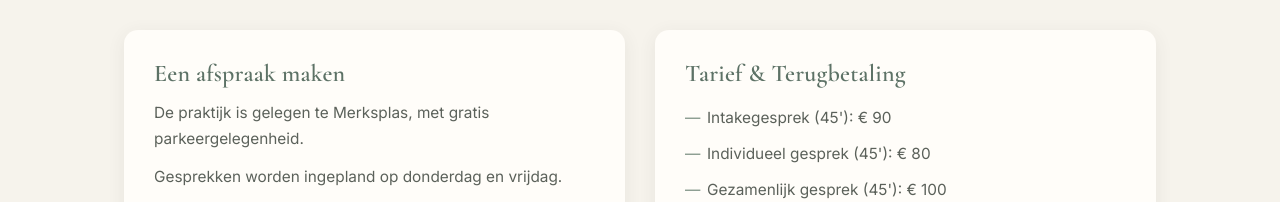
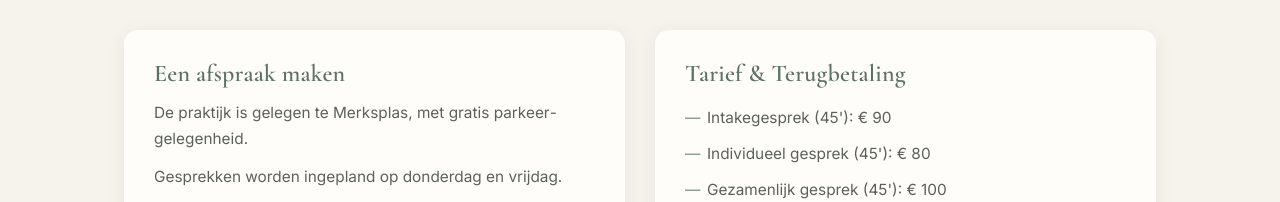
Before and after one commit to willemlenaerts/praktijknoemiejacobs, a plain HTML site: page index.html in a window 1280 px wide. Shown: the part 2280-2482 px from the top of the page. Drawn offline with nearby package versions, Linux system fonts and the light colour scheme.

Commit message:
soft hyphen

```diff
--- a/index.html
+++ b/index.html
@@ -820,7 +820,7 @@
       <div class="praktisch-grid">
         <div class="info-block links">
           <h3>Een afspraak maken</h3>
-          <p>De praktijk is gelegen te Merksplas, met gratis parkeergelegenheid.</p>
+          <p>De praktijk is gelegen te Merksplas, met gratis parkeer&shy;gelegenheid.</p>
           <p>Gesprekken worden ingepland op donderdag en vrijdag.</p>
           <p>Je kan je aanmelden voor een intakegesprek via <a
               href="mailto:info@praktijknoemiejacobs.be">info@praktijknoemiejacobs.be</a> of via het
```
